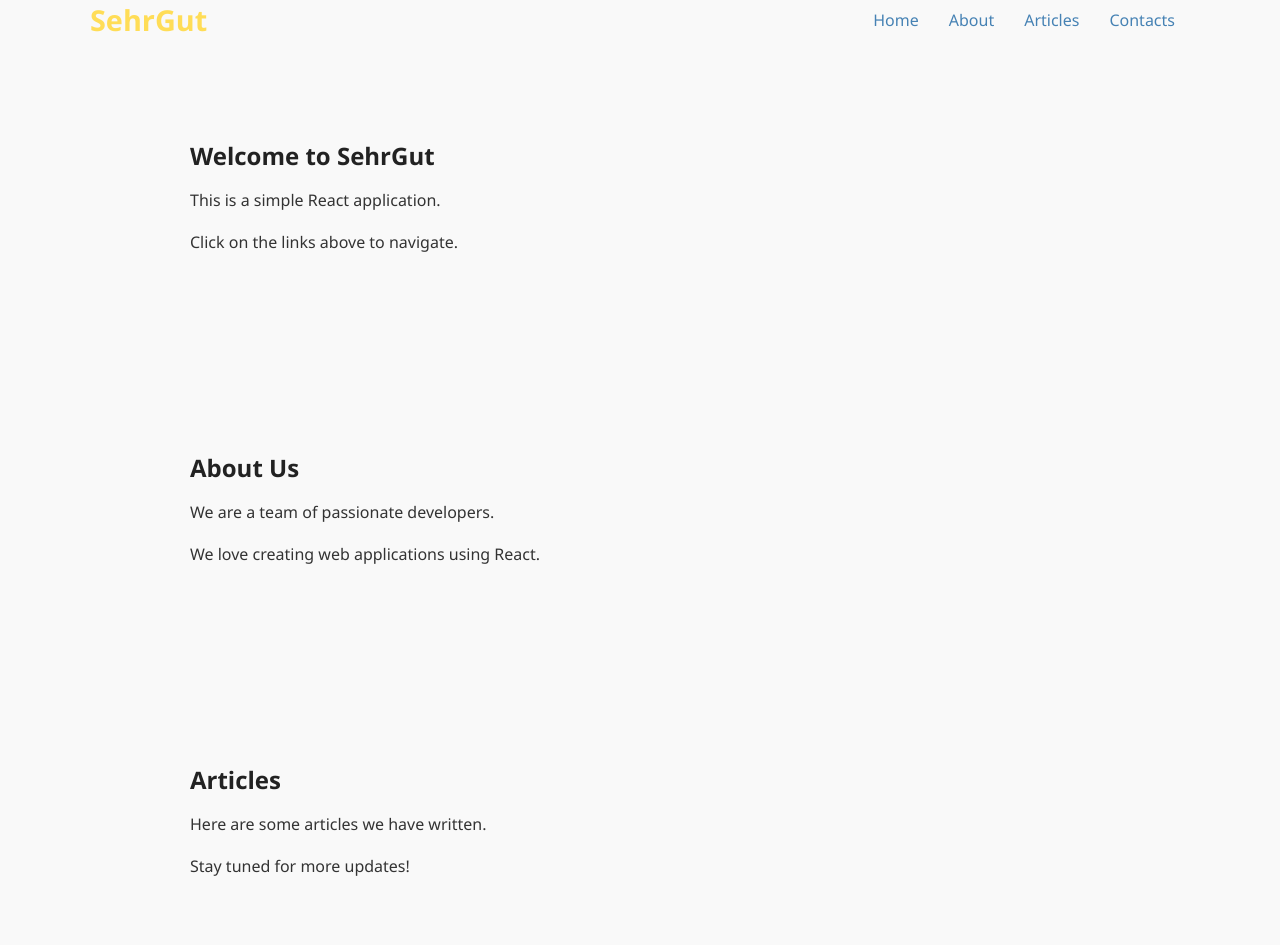
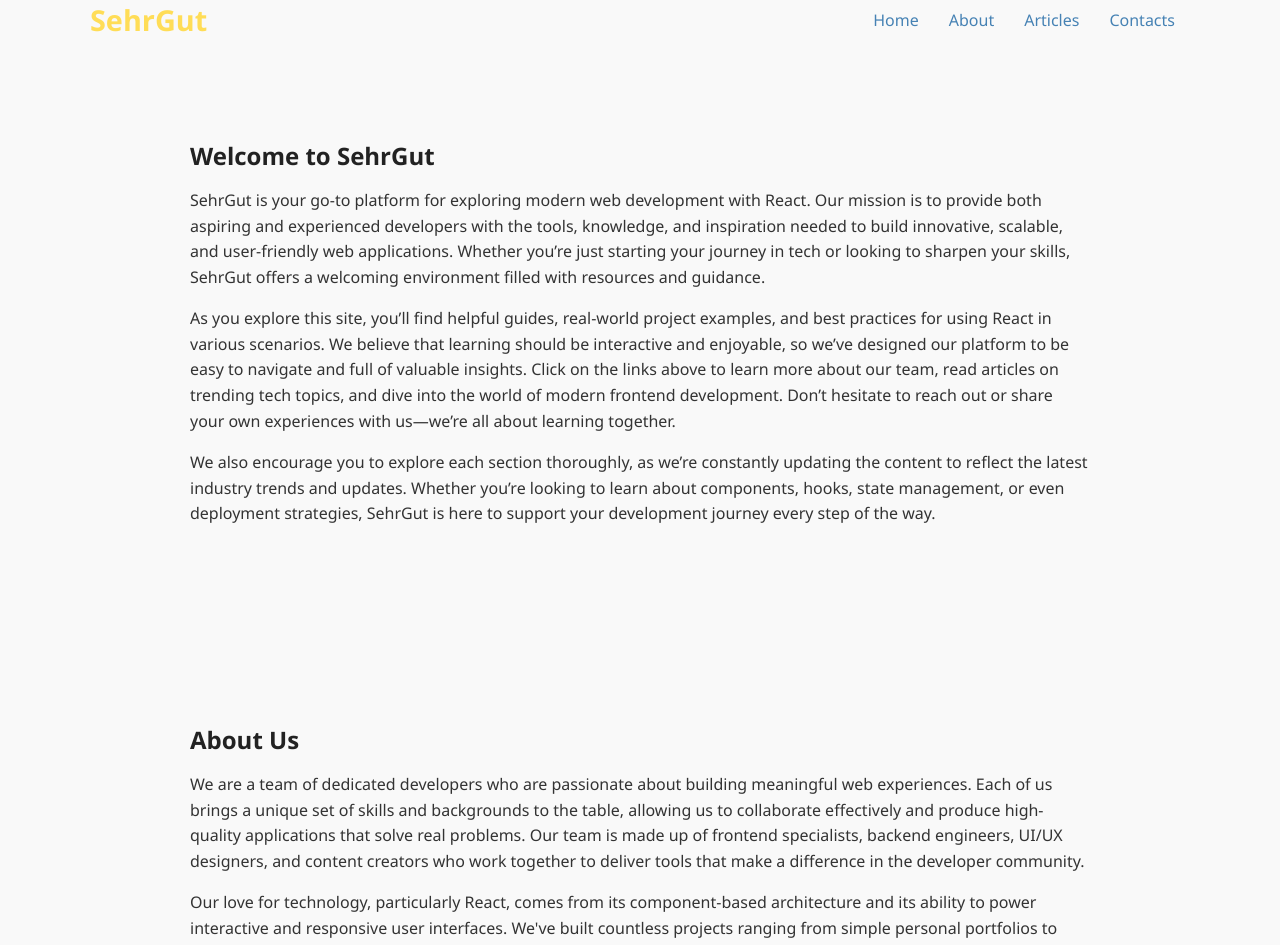
Before and after one commit to MauriceOmbewa/sehr-gut, a React (Create React App) app: page / in a window 1280 px wide. Shown: the top 945 px of the page. Built offline with nearby package versions, Linux system fonts and the light colour scheme.

Commit message:
Enhance content in App component with detailed descriptions for home, about, and articles sections

```diff
--- a/src/App.js
+++ b/src/App.js
@@ -11,18 +11,23 @@ export default function App() {
       <Header />
       <section id="home">
         <h1>Welcome to SehrGut</h1>
-        <p>This is a simple React application.</p>
-        <p>Click on the links above to navigate.</p>
+        <p>SehrGut is your go-to platform for exploring modern web development with React. Our mission is to provide both aspiring and experienced developers with the tools, knowledge, and inspiration needed to build innovative, scalable, and user-friendly web applications. Whether you’re just starting your journey in tech or looking to sharpen your skills, SehrGut offers a welcoming environment filled with resources and guidance.</p>
+        <p>As you explore this site, you’ll find helpful guides, real-world project examples, and best practices for using React in various scenarios. We believe that learning should be interactive and enjoyable, so we’ve designed our platform to be easy to navigate and full of valuable insights. Click on the links above to learn more about our team, read articles on trending tech topics, and dive into the world of modern frontend development. Don’t hesitate to reach out or share your own experiences with us—we’re all about learning together.</p>
+        <p>We also encourage you to explore each section thoroughly, as we’re constantly updating the content to reflect the latest industry trends and updates. Whether you’re looking to learn about components, hooks, state management, or even deployment strategies, SehrGut is here to support your development journey every step of the way.</p>
       </section>
+
       <section id="about">
         <h1>About Us</h1>
-        <p>We are a team of passionate developers.</p>
-        <p>We love creating web applications using React.</p>
+        <p>We are a team of dedicated developers who are passionate about building meaningful web experiences. Each of us brings a unique set of skills and backgrounds to the table, allowing us to collaborate effectively and produce high-quality applications that solve real problems. Our team is made up of frontend specialists, backend engineers, UI/UX designers, and content creators who work together to deliver tools that make a difference in the developer community.</p>
+        <p>Our love for technology, particularly React, comes from its component-based architecture and its ability to power interactive and responsive user interfaces. We've built countless projects ranging from simple personal portfolios to complex dashboards and enterprise applications. Through SehrGut, we hope to share the lessons we've learned, the mistakes we've made, and the victories we've celebrated, all in an effort to help others grow.</p>
+        <p>Beyond just code, we’re also passionate about mentorship, open-source contributions, and building a positive, inclusive tech community. Our aim is to support learners from all walks of life and help them reach their full potential. We strongly believe in continuous learning and strive to stay updated with the latest tools and frameworks so that we can always deliver the best possible experience for our users.</p>
       </section>
+
       <section id="articles">
         <h1>Articles</h1>
-        <p>Here are some articles we have written.</p>
-        <p>Stay tuned for more updates!</p>
+        <p>Welcome to our articles section! Here you’ll find a collection of thoughtfully written blog posts and tutorials covering a wide range of web development topics. Whether you’re curious about how to use useEffect correctly, interested in setting up your first CI/CD pipeline, or exploring the latest updates in the React ecosystem, we have something for you. Each article is carefully researched and written to be beginner-friendly, yet detailed enough to benefit advanced users as well.</p>
+        <p>We believe that sharing knowledge is one of the most powerful ways to strengthen the tech community. That’s why our team dedicates time to writing clear, concise, and valuable content that reflects real-world scenarios. Our articles are based on actual problems we've solved and lessons we've learned in our professional projects, so you can be confident you're reading practical, actionable advice.</p>
+        <p>Stay tuned as we continue to publish new articles on topics like state management with Redux, integrating TypeScript into React projects, handling form validation, implementing authentication and authorization, performance optimization, and much more. If you have suggestions or want to contribute your own article, we’d love to hear from you—SehrGut is built by the community, for the community.</p>
       </section>
       <section id="contacts">
         You can reach us at:
```
